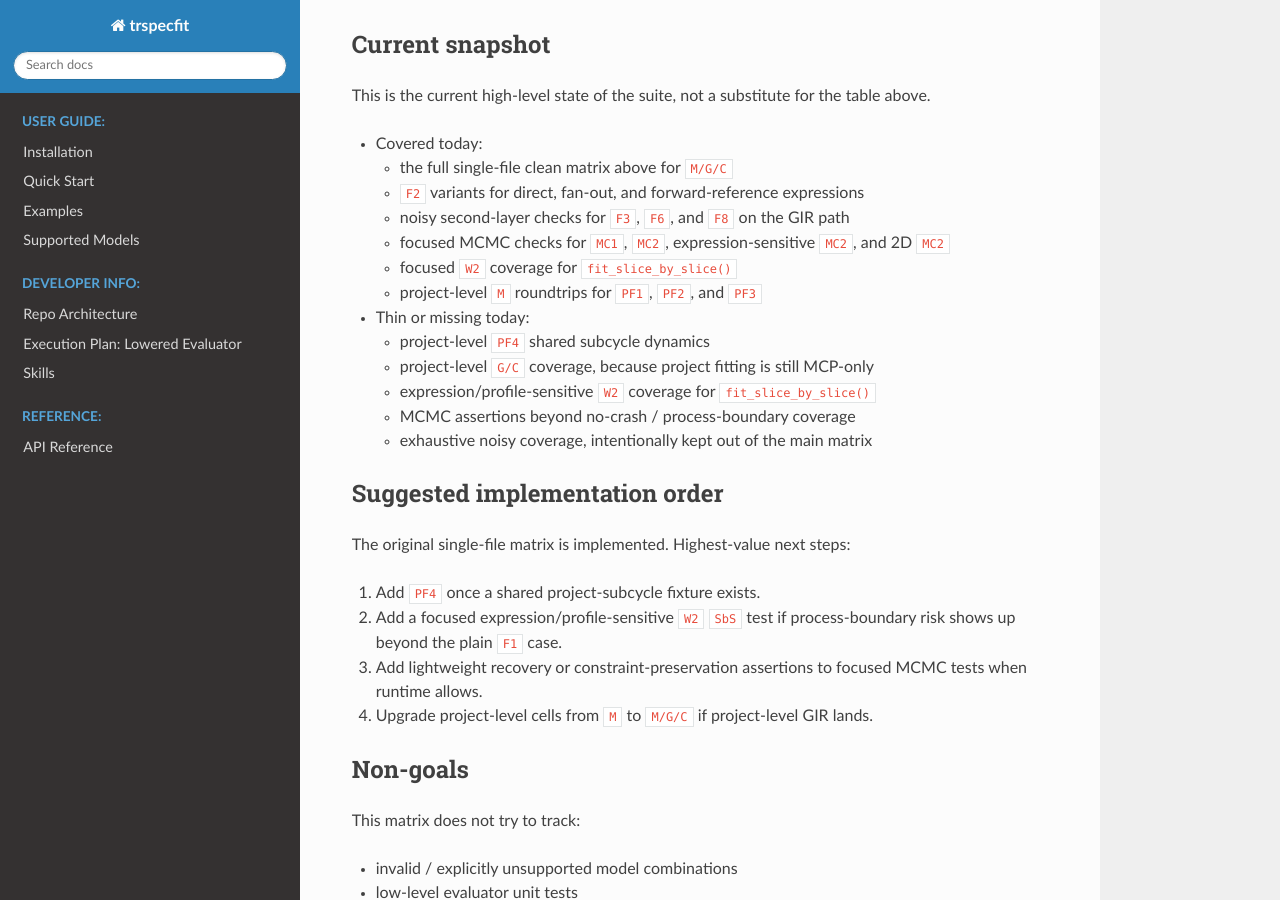
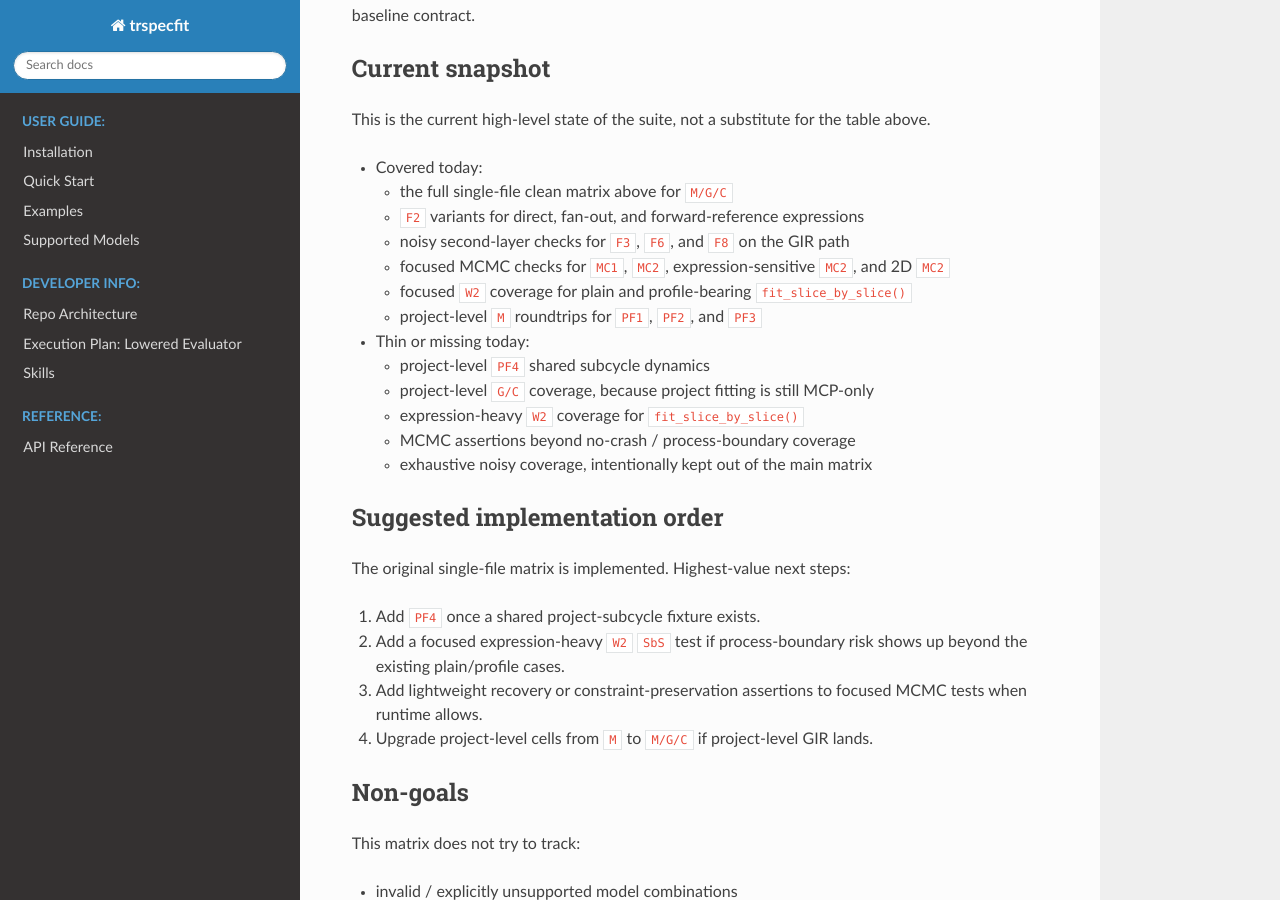
Before and after one commit to InfinityMonkeyAtWork/time-resolved-spectroscopy-fit, a Sphinx documentation site: the page built from docs/design/roundtrip_test_matrix.md, in a window 1280 px wide and 900 px high, scrolled down 4984 px. Built offline with Sphinx 7.4.7 and the Read the Docs theme 3.1.0, drawn with Linux system fonts in a browser that asks for light colours; some of the changed text lies outside the part shown.

Commit message:
update test-matrix documentation

```diff
--- a/docs/design/roundtrip_test_matrix.md
+++ b/docs/design/roundtrip_test_matrix.md
@@ -146,11 +146,12 @@
 Current status:
 
 - the main `SbS` matrix runs with `n_workers=1`
-- one focused `W2` test covers `F1` with `n_workers=2`
+- focused `W2` tests cover `F1` and profile-bearing `F6` with `n_workers=2`
 
 Future requirement if worker-specific risk grows:
 
-- `W2`: one expression/profile-sensitive `SbS` case, likely `F2` or `F6`
+- add a more expression-heavy `W2` `SbS` case, likely `F2`, if process-boundary
+  risk shows up beyond the existing plain/profile cases
 
 ### Project worker requirements
 
@@ -201,13 +202,13 @@
   - `F2` variants for direct, fan-out, and forward-reference expressions
   - noisy second-layer checks for `F3`, `F6`, and `F8` on the GIR path
   - focused MCMC checks for `MC1`, `MC2`, expression-sensitive `MC2`, and 2D `MC2`
-  - focused `W2` coverage for `fit_slice_by_slice()`
+  - focused `W2` coverage for plain and profile-bearing `fit_slice_by_slice()`
   - project-level `M` roundtrips for `PF1`, `PF2`, and `PF3`
 
 - Thin or missing today:
   - project-level `PF4` shared subcycle dynamics
   - project-level `G/C` coverage, because project fitting is still MCP-only
-  - expression/profile-sensitive `W2` coverage for `fit_slice_by_slice()`
+  - expression-heavy `W2` coverage for `fit_slice_by_slice()`
   - MCMC assertions beyond no-crash / process-boundary coverage
   - exhaustive noisy coverage, intentionally kept out of the main matrix
 
@@ -216,8 +217,8 @@
 The original single-file matrix is implemented. Highest-value next steps:
 
 1. Add `PF4` once a shared project-subcycle fixture exists.
-2. Add a focused expression/profile-sensitive `W2` `SbS` test if process-boundary
-   risk shows up beyond the plain `F1` case.
+2. Add a focused expression-heavy `W2` `SbS` test if process-boundary risk shows
+   up beyond the existing plain/profile cases.
 3. Add lightweight recovery or constraint-preservation assertions to focused
    MCMC tests when runtime allows.
 4. Upgrade project-level cells from `M` to `M/G/C` if project-level GIR lands.
```
